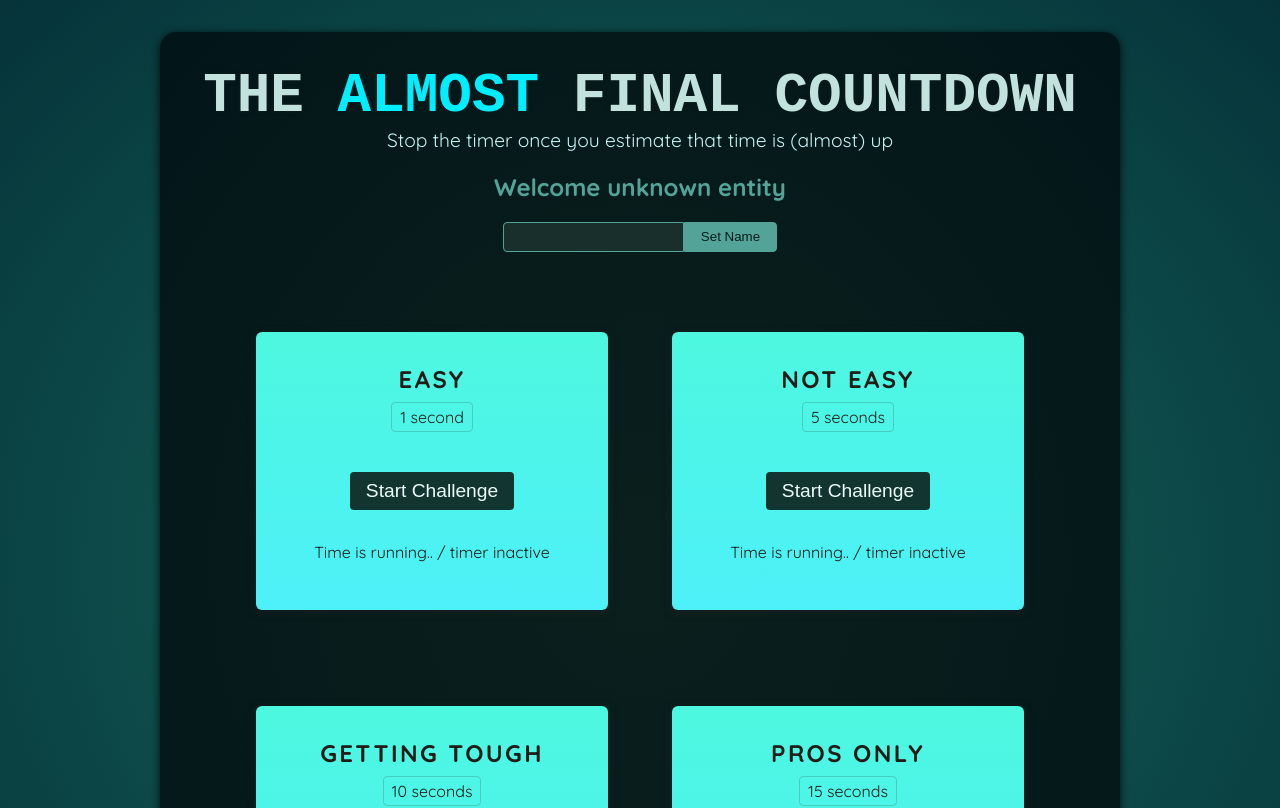
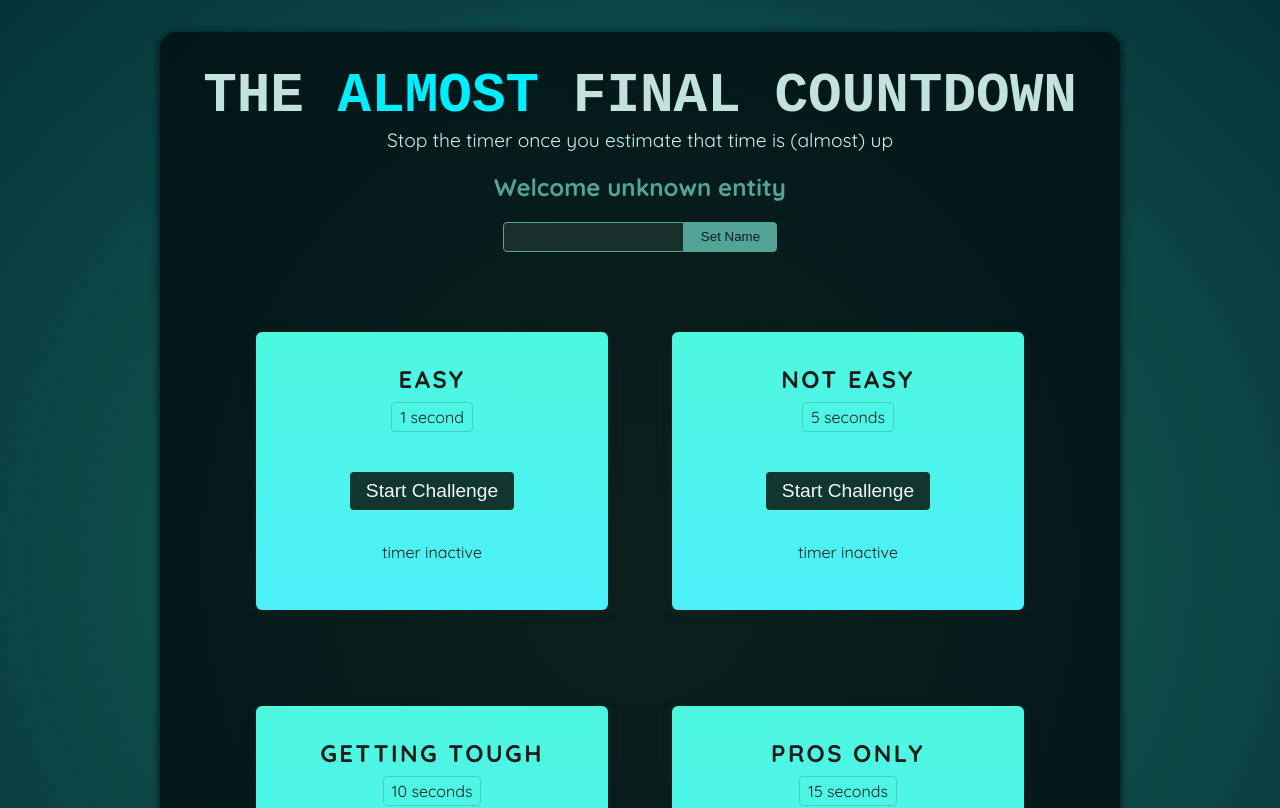
Before and after one commit to Shashi5657/React_Master, a React (Vite) app in the folder 05-refs-and-portals/: page / in a window 1280 px wide. Shown: the top 808 px of the page. Built offline with nearby package versions, Linux system fonts and the light colour scheme; a web font is replaced by a local one.

Commit message:
refs and portals

```diff
--- a/05-refs-and-portals/src/components/TimerChallenge.jsx
+++ b/05-refs-and-portals/src/components/TimerChallenge.jsx
@@ -1,16 +1,26 @@
+import { useState } from "react";
+
 export default function TimerChallenge({ title, targetTime }) {
+  const[timerStarted, setTimerStarted] = useState(false)
+  const [timerExpired, setTimerExpired] = useState(false);
+
+  function handleStart() {
+    setTimeout(() => {
+      setTimerExpired(true);
+    }, targetTime * 1000);
+    setTimerStarted(true)
+  }
   return (
     <section className="challenge">
       <h2>{title}</h2>
+      {timerExpired && <p> You Lost!! </p>}
       <p className="challenge-time">
         {targetTime} second{targetTime > 1 ? "s" : ""}
       </p>
       <p>
-        <button>Start Challenge</button>
+        <button onClick={handleStart}>{timerStarted ? 'Stop' : 'Start'} Challenge</button>
       </p>
-      <p className="">
-        Time is running.. / timer inactive
-      </p>
+      <p className={timerStarted ? 'active' : undefined}>{timerStarted ? ' Time is running..' : 'timer inactive'}</p>
     </section>
   );
 }
```
